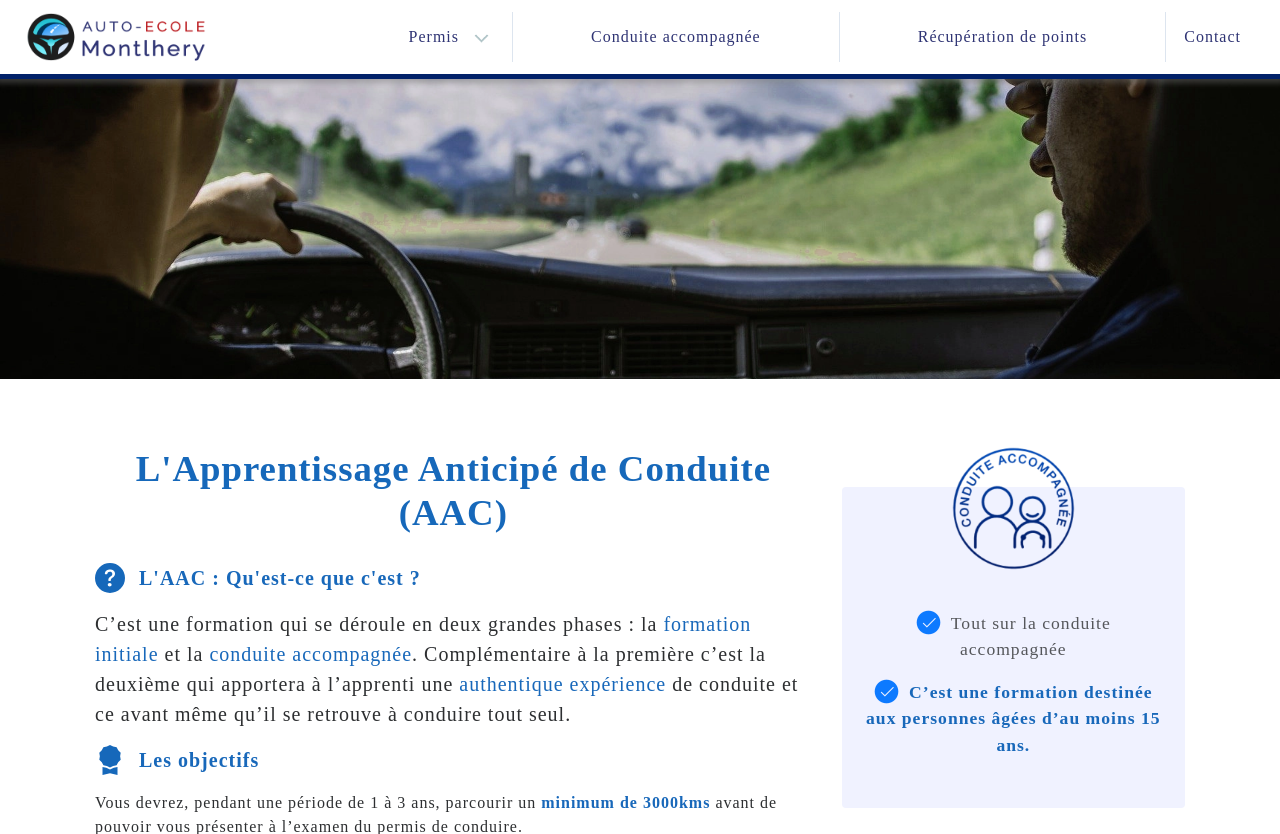
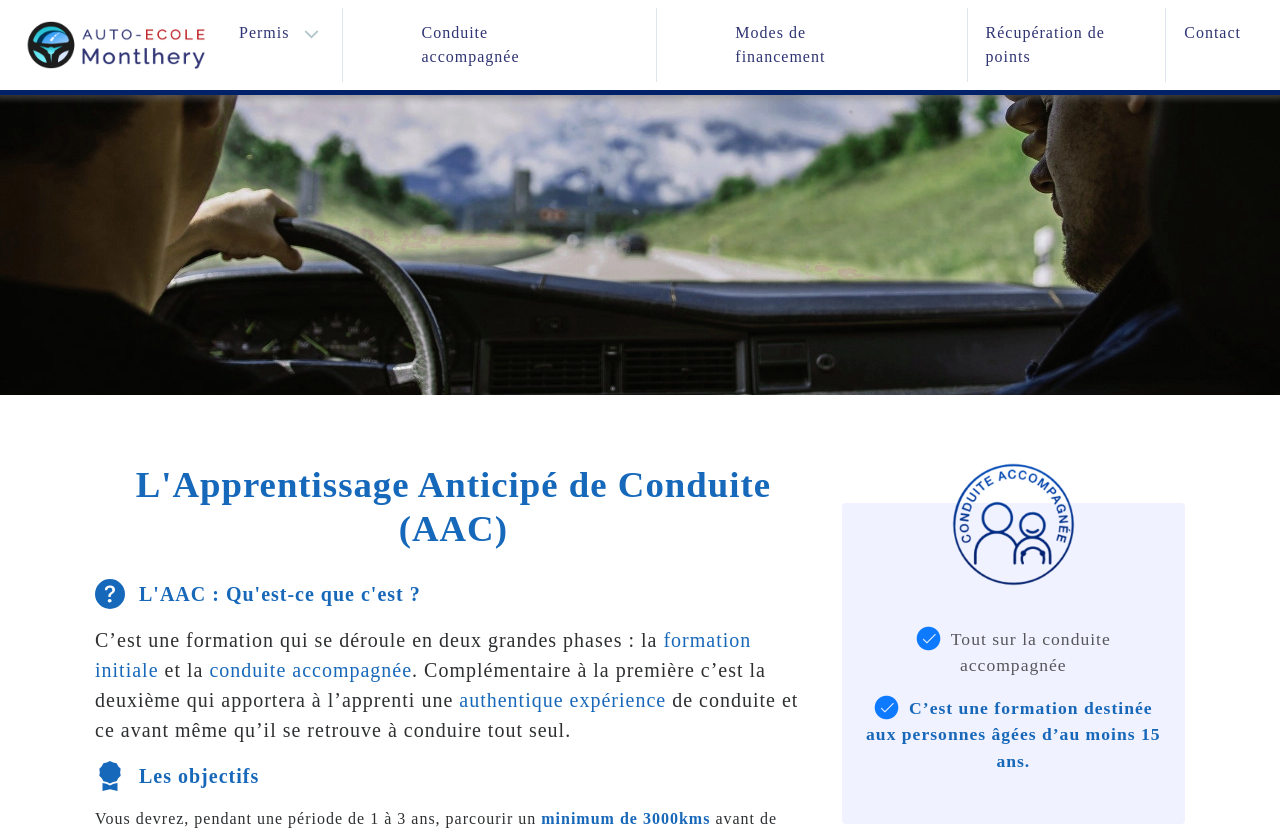
Before and after one commit to keithvald/Montlhery, a PHP site: page /code/conduite-accompagnee.php in a window 1280 px wide. Shown: the top 834 px of the page. Run offline with PHP 8.4, Linux system fonts and the light colour scheme; some libraries are stand-ins or nearby versions; some web fonts are replaced.

Commit message:
Update header-page.php

```diff
--- a/includes/header-page.php
+++ b/includes/header-page.php
@@ -113,6 +113,9 @@
               <a class="nav-link" href="../code/conduite-accompagnee.php" aria-label="Conduite accompagnée">Conduite accompagnée</a>
             </li>
             <li class="nav-item">
+              <a class="nav-link" href="/code/mode-de-financement-du-permis.php" aria-label="Modes de financement">Modes de financement</a>
+		  </li>
+            <li class="nav-item">
               <a class="nav-link" href="../code/recuperation-de-points.php" aria-label="Récuperation de points">Récupération de points</a>
             </li>
             <li class="nav-item">
```
